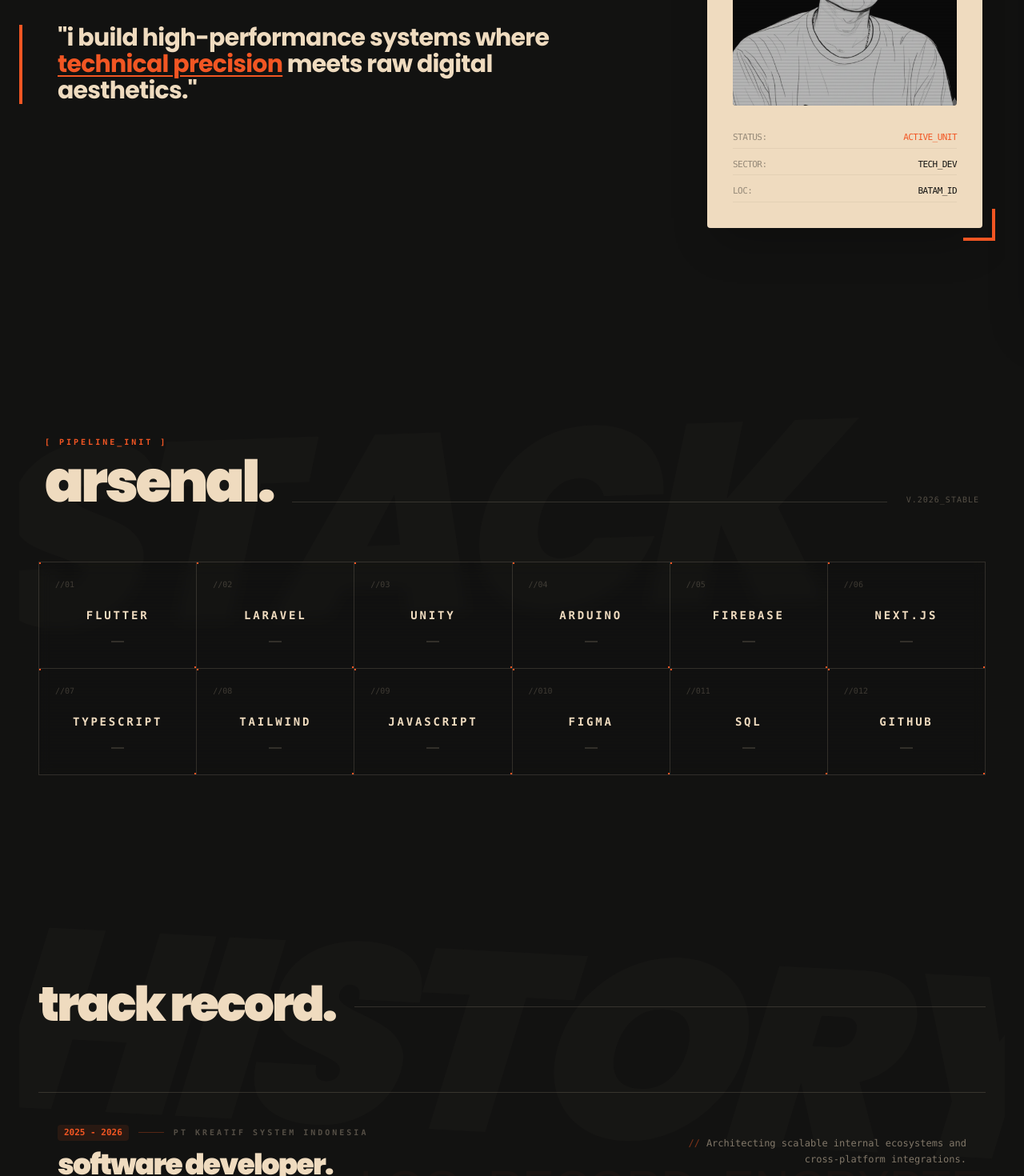
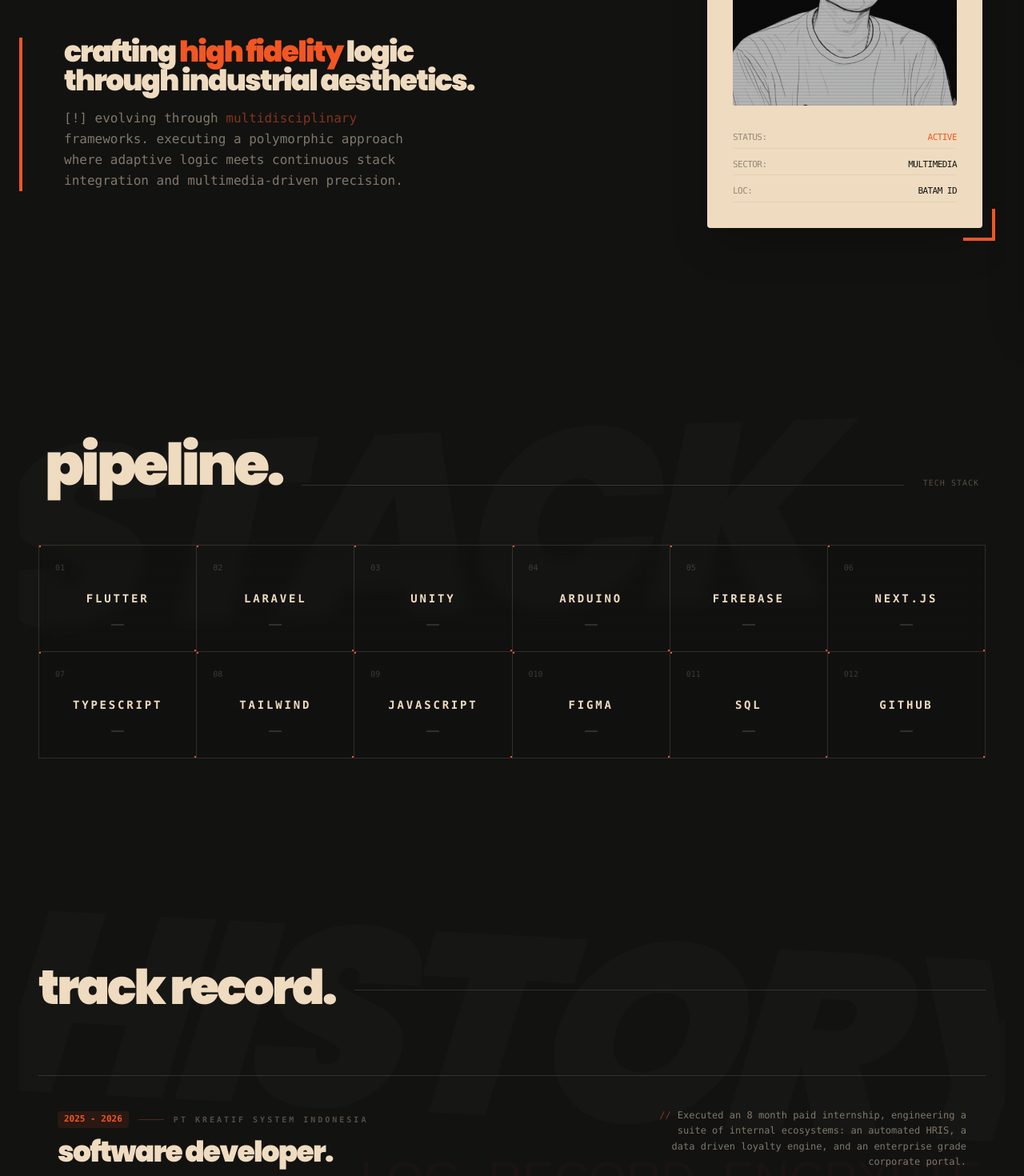
Before and after one commit to haikaltaufiq/portfolio-2026, a Next.js app: page /about in a window 1280 px wide. Shown: the part 400-1870 px from the top of the page at 80% size. Built offline with nearby package versions, Linux system fonts and the light colour scheme; a web font is replaced by a local one.

Commit message:
NAVBAR DAN ABOUT PAGE

```diff
--- a/components/StaggeredMenu.tsx
+++ b/components/StaggeredMenu.tsx
@@ -58,7 +58,6 @@ export const StaggeredMenu: React.FC<StaggeredMenuProps> = ({
   onMenuOpen,
   onMenuClose,
 }) => {
-  // 1. States & Refs
   const [open, setOpen] = useState(false);
   const openRef = useRef(false);
   const panelRef = useRef<HTMLDivElement | null>(null);
@@ -66,10 +65,13 @@ export const StaggeredMenu: React.FC<StaggeredMenuProps> = ({
   const plusHRef = useRef<HTMLSpanElement | null>(null);
   const plusVRef = useRef<HTMLSpanElement | null>(null);
   const textInnerRef = useRef<HTMLDivElement | null>(null);
-  const [textLines, setTextLines] = useState<string[]>(["Menu", "Close"]);
+  const [textLines, setTextLines] = useState<string[]>([
+    "Menu",
+    "•••",
+    "Close",
+  ]);
   const busyRef = useRef(false);
 
-  // 2. Animations Logic
   const playOpen = useCallback(() => {
     if (busyRef.current) return;
     busyRef.current = true;
@@ -123,6 +125,9 @@ export const StaggeredMenu: React.FC<StaggeredMenuProps> = ({
   }, []);
 
   const playClose = useCallback(() => {
+    if (busyRef.current) return;
+    busyRef.current = true;
+
     const layers = Array.from(preLayersRef.current?.children || []);
     const all = [...layers, panelRef.current];
     const offscreen = position === "left" ? -100 : 100;
@@ -139,31 +144,41 @@ export const StaggeredMenu: React.FC<StaggeredMenuProps> = ({
   }, [position]);
 
   const toggleMenu = useCallback(() => {
+    if (busyRef.current) return;
+
     const target = !openRef.current;
     openRef.current = target;
     setOpen(target);
-    target ? (onMenuOpen?.(), playOpen()) : (onMenuClose?.(), playClose());
+
+    if (target) {
+      onMenuOpen?.();
+      playOpen();
+      gsap.to(textInnerRef.current, {
+        yPercent: -66.66,
+        duration: 0.5,
+        ease: "expo.inOut",
+      });
+    } else {
+      onMenuClose?.();
+      playClose();
+      gsap.to(textInnerRef.current, {
+        yPercent: 0,
+        duration: 0.5,
+        ease: "expo.inOut",
+      });
+    }
 
     gsap.to(plusHRef.current, { rotate: target ? 45 : 0, duration: 0.4 });
     gsap.to(plusVRef.current, { rotate: target ? -45 : 90, duration: 0.4 });
-
-    const seq = target ? ["Menu", "•••", "Close"] : ["Close", "•••", "Menu"];
-    setTextLines(seq);
-
-    gsap.fromTo(
-      textInnerRef.current,
-      { yPercent: 0 },
-      { yPercent: -66.66, duration: 0.5, ease: "expo.inOut" },
-    );
   }, [playOpen, playClose, onMenuOpen, onMenuClose]);
 
-  // 3. Effects (Must be in body, not inside callbacks)
   useLayoutEffect(() => {
     const ctx = gsap.context(() => {
       const offscreen = position === "left" ? -100 : 100;
       const layers = Array.from(preLayersRef.current?.children || []);
       gsap.set([panelRef.current, ...layers], { xPercent: offscreen });
       gsap.set(plusVRef.current, { rotate: 90 });
+      gsap.set(textInnerRef.current, { yPercent: 0 });
     });
     return () => ctx.revert();
   }, [position]);
@@ -172,6 +187,8 @@ export const StaggeredMenu: React.FC<StaggeredMenuProps> = ({
     if (!open || !closeOnClickAway) return;
     const handleClickOutside = (e: MouseEvent) => {
       if (panelRef.current && !panelRef.current.contains(e.target as Node)) {
+        const btn = document.querySelector(".sm-toggle-btn");
+        if (btn && btn.contains(e.target as Node)) return;
         toggleMenu();
       }
     };
@@ -179,7 +196,6 @@ export const StaggeredMenu: React.FC<StaggeredMenuProps> = ({
     return () => document.removeEventListener("mousedown", handleClickOutside);
   }, [open, closeOnClickAway, toggleMenu]);
 
-  // 4. Render
   return (
     <div
       className={`sm-scope ${isFixed ? "fixed inset-0 z-100 pointer-events-none" : "relative w-full h-full"}`}
@@ -187,7 +203,6 @@ export const StaggeredMenu: React.FC<StaggeredMenuProps> = ({
       <div
         className={`staggered-menu-wrapper relative w-full h-full ${open ? "pointer-events-auto" : "pointer-events-none"}`}
       >
-        {/* Pre-Layers */}
         <div
           ref={preLayersRef}
           className="absolute inset-y-0 w-full md:w-137.5 pointer-events-none z-101"
@@ -203,11 +218,14 @@ export const StaggeredMenu: React.FC<StaggeredMenuProps> = ({
         </div>
 
         <header className="absolute top-0 left-0 w-full flex justify-between items-center p-6 md:p-10 z-110">
-          <div className="font-black text-sm tracking-tighter uppercase  text-white mix-blend-difference"></div>
+          <div className="font-black text-sm tracking-tighter uppercase text-white mix-blend-difference"></div>
           <button
-            onClick={toggleMenu}
+            onClick={(e) => {
+              e.stopPropagation();
+              toggleMenu();
+            }}
             suppressHydrationWarning
-            className="group flex items-center gap-4 outline-none text-white cursor-pointer pointer-events-auto"
+            className="sm-toggle-btn group flex items-center gap-4 outline-none text-white cursor-pointer pointer-events-auto"
           >
             <div className="h-5 overflow-hidden font-black uppercase text-xs tracking-widest text-right">
               <div ref={textInnerRef} className="flex flex-col">
@@ -231,7 +249,6 @@ export const StaggeredMenu: React.FC<StaggeredMenuProps> = ({
           </button>
         </header>
 
-        {/* Panel Menu */}
         <aside
           ref={panelRef}
           className="absolute inset-y-0 w-full md:w-137.5 bg-[#0A0A0A] z-102 flex flex-col pt-12 pb-12 px-8 md:px-16 border-l border-white/5 shadow-2xl overflow-y-auto"
--- a/src/features/about/AboutPage.tsx
+++ b/src/features/about/AboutPage.tsx
@@ -64,34 +64,38 @@ const ExperienceCard = ({
       onMouseLeave={() => setRotate({ x: 0, y: 0 })}
       animate={{ rotateX: rotate.x, rotateY: rotate.y }}
       transition={{ type: "spring", stiffness: 300, damping: 20 }}
-      className="group relative border-b border-main-text/15 py-10 transition-all duration-500 hover:bg-main-text/3 px-6 overflow-hidden perspective-1000"
+      className="group relative border-b border-main-text/15 py-8 md:py-10 transition-all duration-500 hover:bg-main-text/3 px-4 md:px-6 overflow-hidden perspective-1000"
     >
       <div className="absolute left-0 top-0 w-1.5 h-full bg-[#F25623] -translate-x-full group-hover:translate-x-0 transition-transform duration-500 ease-[cubic-bezier(0.23,1,0.32,1)]" />
 
-      <div className="flex flex-col md:flex-row md:items-center justify-between gap-6 relative z-10">
-        <div className="flex-1">
-          <div className="flex items-center gap-3 mb-3">
-            <span className="text-[11px] font-mono font-black text-[#F25623] bg-[#F25623]/10 px-2 py-0.5 rounded-sm">
+      {/* Wrapper Utama: Tetap flex-col di mobile tapi gap dipersempit biar gak makan tempat */}
+      <div className="flex flex-col md:flex-row md:items-center justify-between gap-4 md:gap-6 relative z-10">
+        <div className="flex-1 min-w-0">
+          {/* Header Row: Dipaksa tetep row walau di mobile (pake flex-row) */}
+          <div className="flex flex-row items-center gap-3 mb-2 md:mb-3">
+            <span className="shrink-0 text-[10px] md:text-[11px] font-mono font-black text-[#F25623] bg-[#F25623]/10 px-2 py-0.5 rounded-sm">
               {year}
             </span>
-            <div className="h-px w-8 bg-[#F25623]/30 group-hover:w-16 group-hover:bg-[#F25623] transition-all duration-700" />
-            <Typography className="text-[10px] font-mono font-black opacity-30 group-hover:opacity-100 group-hover:text-main-text uppercase tracking-[0.3em] transition-all">
+            <div className="h-px w-6 md:w-8 bg-[#F25623]/30 group-hover:w-12 md:group-hover:w-16 group-hover:bg-[#F25623] transition-all duration-700" />
+            <Typography className="truncate text-[9px] md:text-[10px] font-mono font-black opacity-30 group-hover:opacity-100 group-hover:text-main-text uppercase tracking-[0.2em] md:tracking-[0.3em] transition-all">
               {company}
             </Typography>
           </div>
 
           <Typography
             variant="h3"
-            className="text-3xl md:text-4xl font-black lowercase leading-none tracking-tighter group-hover:translate-x-4 transition-transform duration-500"
+            className="text-2xl md:text-4xl font-black lowercase leading-none tracking-tighter group-hover:translate-x-2 md:group-hover:translate-x-4 transition-transform duration-500"
           >
-            <span className="group-hover:text-[#F25623] transition-colors whitespace-nowrap">
+            {/* whitespace-nowrap dihapus/diatur hanya untuk desktop agar di mobile bisa wrap kalau nama role kepanjangan */}
+            <span className="group-hover:text-[#F25623] transition-colors block md:whitespace-nowrap">
               {role}.
             </span>
           </Typography>
         </div>
 
-        <div className="max-w-sm md:text-right relative">
-          <p className="text-[12px] font-mono leading-relaxed opacity-50 group-hover:opacity-100 transition-opacity duration-500">
+        {/* Desc Box: Di mobile text-left, desktop text-right */}
+        <div className="max-w-full md:max-w-sm text-left md:text-right relative mt-0">
+          <p className="text-[11px] md:text-[12px] font-mono leading-relaxed opacity-50 group-hover:opacity-100 transition-opacity duration-500">
             <span className="text-[#F25623] mr-2">//</span>
             {desc}
           </p>
@@ -100,7 +104,7 @@ const ExperienceCard = ({
 
       <RedactedOverlay
         text="LOG_RECORD_ENCRYPTED"
-        className="text-[60px] -bottom-4 -right-10 opacity-[0.03] group-hover:opacity-1 transition-all duration-700 group-hover:scale-110"
+        className="hidden md:block text-[60px] -bottom-4 -right-10 opacity-[0.03] group-hover:opacity-1 transition-all duration-700 group-hover:scale-110"
       />
     </motion.div>
   );
@@ -193,7 +197,7 @@ export default function AboutPage() {
   return (
     <main
       ref={containerRef}
-      className="min-h-screen bg-transparent text-main-text pt-32 pb-24 overflow-x-hidden selection:bg-[#F25623] selection:text-white relative"
+      className="min-h-screen bg-transparent text-main-text pt-12 md:pt-32 pb-24 overflow-x-hidden selection:bg-[#F25623] selection:text-white relative"
     >
       {/* BACKGROUND DECORATION SYSTEM */}
       <div className="fixed inset-0 pointer-events-none -z-10">
@@ -212,7 +216,7 @@ export default function AboutPage() {
 
       <div className="mx-auto max-w-7xl px-6 relative">
         {/* 2. HERO SECTION */}
-        <section className="relative mb-64">
+        <section className="relative mb-26 md:mb-64">
           <div className="grid grid-cols-1 lg:grid-cols-12 gap-16 items-start">
             <div className="lg:col-span-8 relative">
               <SlideIn direction="up">
@@ -228,17 +232,25 @@ export default function AboutPage() {
                   </Typography>
                   <RedactedOverlay
                     text="MULTIMEDIA_ENGINEER"
-                    className="text-[12vw] -top-12 -left-4 opacity-10"
+                    className="text-[17vw] md:text-[12vw] top-7 md:-top-12 -left-4 opacity-10"
                   />
                 </div>
-                <div className="max-w-2xl mt-16 relative">
-                  <div className="absolute -left-6 top-0 bottom-0 w-1 bg-[#F25623]" />
-                  <Typography className="text-xl md:text-3xl font-poppins font-bold leading-[1.1] lowercase pl-6 tracking-tight">
-                    "I build high-performance systems where{" "}
-                    <span className="text-[#F25623] underline decoration-2 underline-offset-4">
-                      technical precision
-                    </span>{" "}
-                    meets raw digital aesthetics."
+                <div className="max-w-2xl mt-10 md:mt-20 relative">
+                  {/* Accent Line */}
+                  <div className="absolute left-2 md:-left-6 top-0 bottom-0 w-1 bg-[#F25623]" />
+
+                  <Typography className="text-xl md:text-4xl font-black leading-none lowercase pl-8 tracking-tighter mb-4">
+                    crafting{" "}
+                    <span className="text-[#F25623]">high fidelity</span> logic
+                    <br /> through industrial aesthetics.
+                  </Typography>
+
+                  <Typography className="text-sm md:text-base font-mono opacity-50 pl-8 leading-relaxed max-w-lg">
+                    [!] evolving through{" "}
+                    <span className="text-[#F25623]">multidisciplinary</span>{" "}
+                    frameworks. executing a polymorphic approach where adaptive
+                    logic meets continuous stack integration and
+                    multimedia-driven precision.
                   </Typography>
                 </div>
               </SlideIn>
@@ -263,7 +275,7 @@ export default function AboutPage() {
                       ))}
                     </div>
                     <Typography className="text-[10px] font-mono font-black uppercase tracking-[0.2em] opacity-40">
-                      CORE_IDENTITY_INIT
+                      CORE IDENTITY
                     </Typography>
                   </div>
                   <div className="aspect-square w-full bg-[#0a0a0a] rounded-sm mb-8 overflow-hidden relative">
@@ -276,9 +288,9 @@ export default function AboutPage() {
                   </div>
                   <div className="space-y-3 font-mono text-[11px] uppercase tracking-tighter">
                     {[
-                      "Status: Active_Unit",
-                      "Sector: Tech_Dev",
-                      "Loc: Batam_ID",
+                      "Status: Active",
+                      "Sector: MULTIMEDIA",
+                      "Loc: Batam ID",
                     ].map((text, i) => (
                       <div
                         key={i}
@@ -302,26 +314,23 @@ export default function AboutPage() {
         {/* 3. ARSENAL SECTION (Pipeline) */}
         <section className="mb-64 relative">
           {/* BACKGROUND TEXT - Diletakkan di luar kontainer grid biar gak kepotong */}
-          <div className="absolute -top-32 -left-20 text-[25vw] font-black opacity-[0.02] select-none pointer-events-none -rotate-2 italic uppercase z-0 tracking-tighter whitespace-nowrap">
+          <div className="absolute top-10 md:-top-32 -left-15 md:-left-20 text-[30vw] md:text-[25vw] font-black opacity-[0.02] select-none pointer-events-none -rotate-2 italic uppercase z-0 tracking-tighter whitespace-nowrap">
             STACK
           </div>
 
           <div className="relative z-10">
             <div className="flex items-end gap-6 mb-16 px-2">
               <div className="flex flex-col">
-                <span className="text-[10px] font-mono font-black text-[#F25623] mb-1.5 tracking-[0.3em] uppercase">
-                  [ pipeline_init ]
-                </span>
                 <Typography
                   variant="h2"
                   className="text-6xl md:text-7xl font-black lowercase tracking-tighter leading-none"
                 >
-                  arsenal.
+                  pipeline.
                 </Typography>
               </div>
               <div className="h-px flex-1 bg-main-text/15 mb-2.5" />
-              <Typography className="text-[10px] font-mono opacity-30 mb-1.5 tracking-widest">
-                V.2026_STABLE
+              <Typography className="hidden md:block text-[10px] font-mono opacity-30 mb-1.5 tracking-widest">
+                TECH STACK
               </Typography>
             </div>
 
@@ -339,7 +348,7 @@ export default function AboutPage() {
                   <div className="absolute top-0 left-0 w-0 h-0 border-t-2 border-l-2 border-[#F25623] group-hover:w-5 group-hover:h-5 transition-all duration-300" />
                   <div className="absolute bottom-0 right-0 w-0 h-0 border-b-2 border-r-2 border-[#F25623] group-hover:w-5 group-hover:h-5 transition-all duration-300" />
                   <span className="absolute top-5 left-5 text-[10px] font-mono opacity-20 group-hover:opacity-100 group-hover:text-[#F25623] transition-all duration-500">
-                    //0{i + 1}
+                    0{i + 1}
                   </span>
                   <span className="font-mono font-black text-[13px] md:text-sm uppercase tracking-[0.2em] relative z-10 group-hover:scale-110 transition-transform duration-500">
                     {skill}
@@ -354,12 +363,12 @@ export default function AboutPage() {
 
         {/* 4. TRACK RECORD */}
         <section className="relative mb-64">
-          <div className="absolute -top-40 -right-20 text-[25vw] font-black opacity-[0.02] select-none pointer-events-none rotate-3 italic uppercase z-0 tracking-tighter whitespace-nowrap">
+          <div className="absolute top-20 md:-top-40 -right-12 md:-right-20 text-[25vw] font-black opacity-[0.02] select-none pointer-events-none rotate-3 italic uppercase z-0 tracking-tighter whitespace-nowrap">
             HISTORY
           </div>
 
           <div className="relative z-10">
-            <div className="flex items-center gap-6 mb-20">
+            <div className="flex items-center gap-6 mb-10 md:mb-20">
               <Typography
                 variant="h2"
                 className="text-6xl font-black lowercase tracking-tighter leading-none"
@@ -373,19 +382,19 @@ export default function AboutPage() {
                 year="2025 - 2026"
                 role="Software Developer"
                 company="PT Kreatif System Indonesia"
-                desc="Architecting scalable internal ecosystems and cross-platform integrations."
+                desc="Executed an 8 month paid internship, engineering a suite of internal ecosystems: an automated HRIS, a data driven loyalty engine, and an enterprise grade corporate portal."
               />
               <ExperienceCard
                 year="2024 - 2025"
                 role="Freelance Programmer"
                 company="Independent Contractor"
-                desc="Specializing in end-to-end digital solutions and high-performance websites."
+                desc="Operated as a project-based independent engineer, delivering cross-platform solutions: from architecting website ecosystems to integrating hardware to cloud IoT systems."
               />
               <ExperienceCard
                 year="2022 - 2026"
                 role="Vocational Student"
                 company="Politeknik Negeri Batam"
-                desc="Vocational-trained developer focused on industry-standard Project-Based Learning."
+                desc="Applied Multimedia Engineering student specializing in high-impact PBL. Awarded 2nd Place at the 2024 PBL Expo and published a SINTA 5 indexed journal paper."
               />
             </div>
           </div>
@@ -434,7 +443,7 @@ export default function AboutPage() {
                       className="object-cover opacity-30 group-hover:opacity-100 transition-opacity duration-500"
                     />
                   </div>
-                  <div className="absolute inset-0 bg-gradient-to-t from-black/90 via-black/20 to-transparent p-6 flex flex-col justify-end translate-y-2 group-hover:translate-y-0 transition-all duration-500">
+                  <div className="absolute inset-0 bg-linear-to-t from-black/90 via-black/20 to-transparent p-6 flex flex-col justify-end translate-y-2 group-hover:translate-y-0 transition-all duration-500">
                     <div className="flex items-center gap-2 mb-2">
                       <div className="w-1.5 h-1.5 bg-[#F25623] group-hover:animate-ping" />
                       <span className="text-[10px] text-[#F25623] font-mono font-black uppercase">
```
